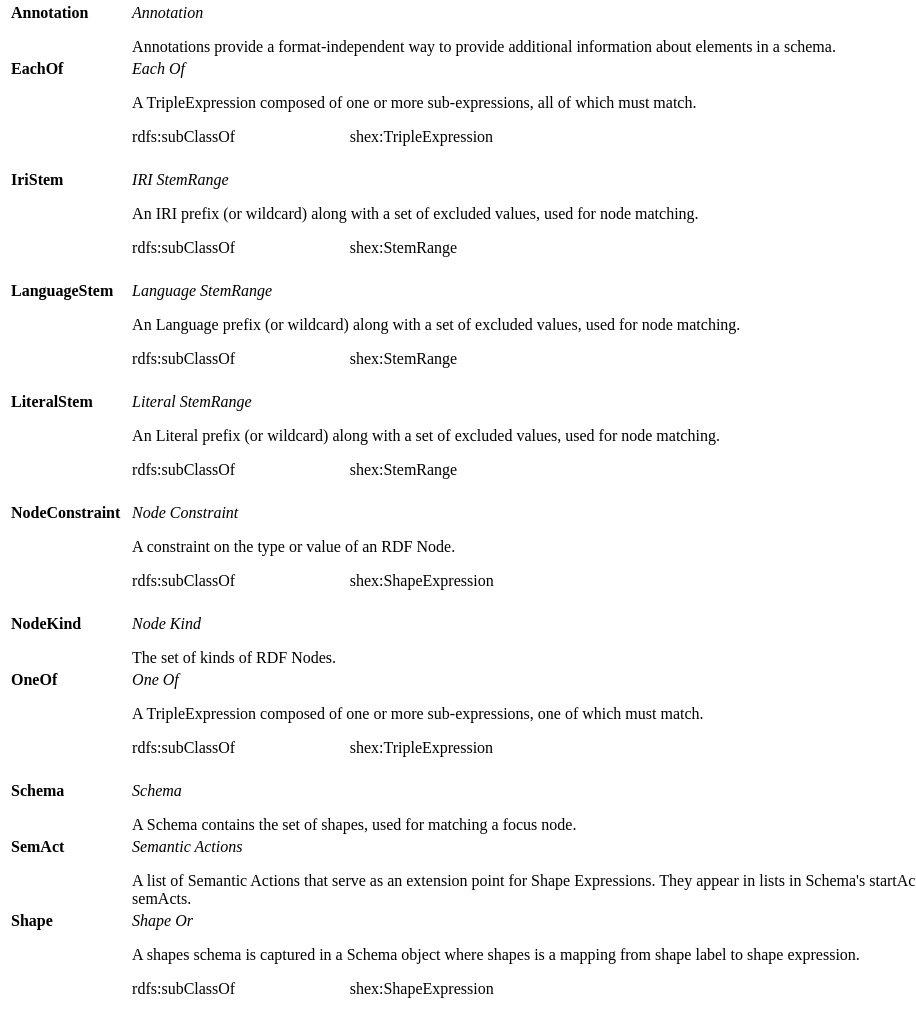
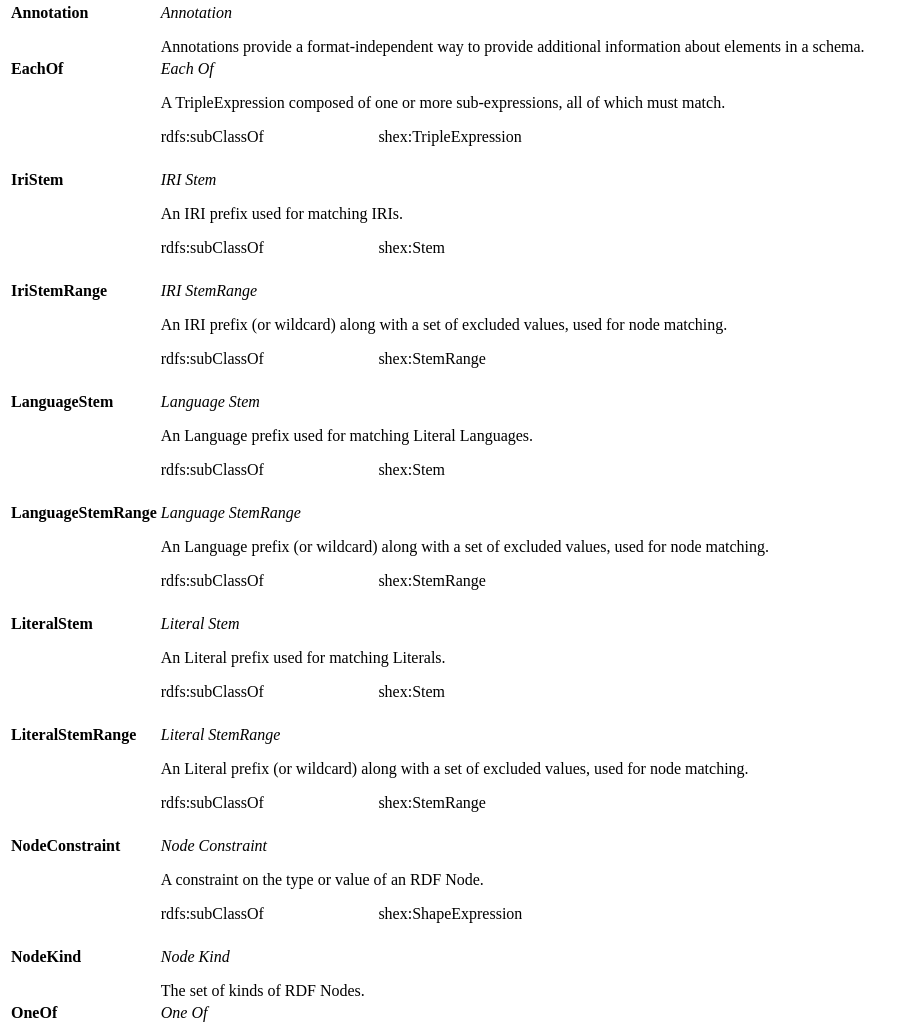
Before and after one commit to shexSpec/shexspec.github.io, a plain HTML site: page ns/shex.html in a window 1280 px wide. Shown: the part 581-1605 px from the top of the page, without its empty margins (0-916 px from the left). Drawn offline with Linux system fonts and the light colour scheme.

Commit message:
Fix Iri/Literal/Language Stem => StemRange.

```diff
--- a/ns/shex.html
+++ b/ns/shex.html
@@ -22,7 +22,7 @@ var respecConfig = {
     },
     specStatus: "base",
     shortName: "shexns",
-    publishDate:  "2017-04-06",
+    publishDate:  "2017-04-14",
     thisVersion:    "http://www.w3.org/ns/shex",
     edDraftURI: "http://shexspec.github.io/ns/",
     // lcEnd: "3000-01-01",
@@ -98,9 +98,9 @@ var respecConfig = {
         <!--These versions may also be retrieved from <code>FIXME</code> using an appropiate HTTP <em>Accept</em> header.-->
       </p>
       <dl>
-        <dt>Published:</dt><dd><time property="dc:date">2017-04-06</time></dd>
+        <dt>Published:</dt><dd><time property="dc:date">2017-04-14</time></dd>
         <dt>Version Info:</dt>
-        <dd><a href="https://github.com/shexSpec/shexspec.github.io/commit/2ab24a861e073c56f1e6f92ed3b2e22aaeff4463" property="owl:versionInfo">https://github.com/shexSpec/shexspec.github.io/commit/2ab24a861e073c56f1e6f92ed3b2e22aaeff4463</a></dd>
+        <dd><a href="https://github.com/shexSpec/shexspec.github.io/commit/d05bb51c54faff657621e9b228f5e34e24c90f98" property="owl:versionInfo">https://github.com/shexSpec/shexspec.github.io/commit/d05bb51c54faff657621e9b228f5e34e24c90f98</a></dd>
         <dt>See Also:</dt>
           <dd><a href="http://shex.io/shex-semantics" property="rdfs:seeAlso">http://shex.io/shex-semantics</a></dd>
       </dl>
@@ -149,6 +149,17 @@ var respecConfig = {
         </tr>
         <tr><td class="bold">IriStem</td>
           <td resource="shex:IriStem" typeof="rdfs:Class">
+            <em property="rdfs:label">IRI Stem</em>
+            <p property="rdfs:comment">An IRI prefix used for matching IRIs.</p>
+            <span property="rdfs:isDefinedBy" resource="shex:"></span>
+              <dl class="terms">
+                  <dt>rdfs:subClassOf</dt>
+                      <dd property="rdfs:subClassOf" resource="shex:Stem">shex:Stem</dd>
+              </dl>
+          </td>
+        </tr>
+        <tr><td class="bold">IriStemRange</td>
+          <td resource="shex:IriStemRange" typeof="rdfs:Class">
             <em property="rdfs:label">IRI StemRange</em>
             <p property="rdfs:comment">An IRI prefix (or wildcard) along with a set of excluded values, used for node matching.</p>
             <span property="rdfs:isDefinedBy" resource="shex:"></span>
@@ -160,6 +171,17 @@ var respecConfig = {
         </tr>
         <tr><td class="bold">LanguageStem</td>
           <td resource="shex:LanguageStem" typeof="rdfs:Class">
+            <em property="rdfs:label">Language Stem</em>
+            <p property="rdfs:comment">An Language prefix used for matching Literal Languages.</p>
+            <span property="rdfs:isDefinedBy" resource="shex:"></span>
+              <dl class="terms">
+                  <dt>rdfs:subClassOf</dt>
+                      <dd property="rdfs:subClassOf" resource="shex:Stem">shex:Stem</dd>
+              </dl>
+          </td>
+        </tr>
+        <tr><td class="bold">LanguageStemRange</td>
+          <td resource="shex:LanguageStemRange" typeof="rdfs:Class">
             <em property="rdfs:label">Language StemRange</em>
             <p property="rdfs:comment">An Language prefix (or wildcard) along with a set of excluded values, used for node matching.</p>
             <span property="rdfs:isDefinedBy" resource="shex:"></span>
@@ -171,6 +193,17 @@ var respecConfig = {
         </tr>
         <tr><td class="bold">LiteralStem</td>
           <td resource="shex:LiteralStem" typeof="rdfs:Class">
+            <em property="rdfs:label">Literal Stem</em>
+            <p property="rdfs:comment">An Literal prefix used for matching Literals.</p>
+            <span property="rdfs:isDefinedBy" resource="shex:"></span>
+              <dl class="terms">
+                  <dt>rdfs:subClassOf</dt>
+                      <dd property="rdfs:subClassOf" resource="shex:Stem">shex:Stem</dd>
+              </dl>
+          </td>
+        </tr>
+        <tr><td class="bold">LiteralStemRange</td>
+          <td resource="shex:LiteralStemRange" typeof="rdfs:Class">
             <em property="rdfs:label">Literal StemRange</em>
             <p property="rdfs:comment">An Literal prefix (or wildcard) along with a set of excluded values, used for node matching.</p>
             <span property="rdfs:isDefinedBy" resource="shex:"></span>
@@ -966,13 +999,25 @@ var respecConfig = {
         <dd>
             shex:IriStem
         </dd>
+        <dt>IriStemRange</dt>
+        <dd>
+            shex:IriStemRange
+        </dd>
         <dt>LanguageStem</dt>
         <dd>
             shex:LanguageStem
         </dd>
+        <dt>LanguageStemRange</dt>
+        <dd>
+            shex:LanguageStemRange
+        </dd>
         <dt>LiteralStem</dt>
         <dd>
             shex:LiteralStem
+        </dd>
+        <dt>LiteralStemRange</dt>
+        <dd>
+            shex:LiteralStemRange
         </dd>
         <dt>NodeConstraint</dt>
         <dd>
--- a/ns/vocab.csv
+++ b/ns/vocab.csv
@@ -64,9 +64,9 @@ IriStem,rdfs:Class,IRI Stem,Stem,,,,,,,,An IRI prefix used for matching IRIs.
 LiteralStem,rdfs:Class,Literal Stem,Stem,,,,,,,,An Literal prefix used for matching Literals.
 LanguageStem,rdfs:Class,Language Stem,Stem,,,,,,,,An Language prefix used for matching Literal Languages.
 StemRange,rdfs:Class,StemRange,,,,,,,,,Abstract Class for Stem Ranges
-IriStem,rdfs:Class,IRI StemRange,StemRange,,,,,,,,"An IRI prefix (or wildcard) along with a set of excluded values, used for node matching."
-LiteralStem,rdfs:Class,Literal StemRange,StemRange,,,,,,,,"An Literal prefix (or wildcard) along with a set of excluded values, used for node matching."
-LanguageStem,rdfs:Class,Language StemRange,StemRange,,,,,,,,"An Language prefix (or wildcard) along with a set of excluded values, used for node matching."
+IriStemRange,rdfs:Class,IRI StemRange,StemRange,,,,,,,,"An IRI prefix (or wildcard) along with a set of excluded values, used for node matching."
+LiteralStemRange,rdfs:Class,Literal StemRange,StemRange,,,,,,,,"An Literal prefix (or wildcard) along with a set of excluded values, used for node matching."
+LanguageStemRange,rdfs:Class,Language StemRange,StemRange,,,,,,,,"An Language prefix (or wildcard) along with a set of excluded values, used for node matching."
 TripleConstraint,rdfs:Class,Triple Constraint,TripleExpression,,,,,,,,A constraint on a triple having a specific predicate and optionally a shape expression used for matching values.
 TripleExpression,rdfs:Class,Triple Expression,,,,@null,,,,,The abstract class of Triple Expressions.
 Wildcard,rdfs:Class,Wildcard,,,,,,,,,"Indicates that a stem is a Wildcard, rather than a URI prefix."
```
Also changed, not shown: 4 other files.
